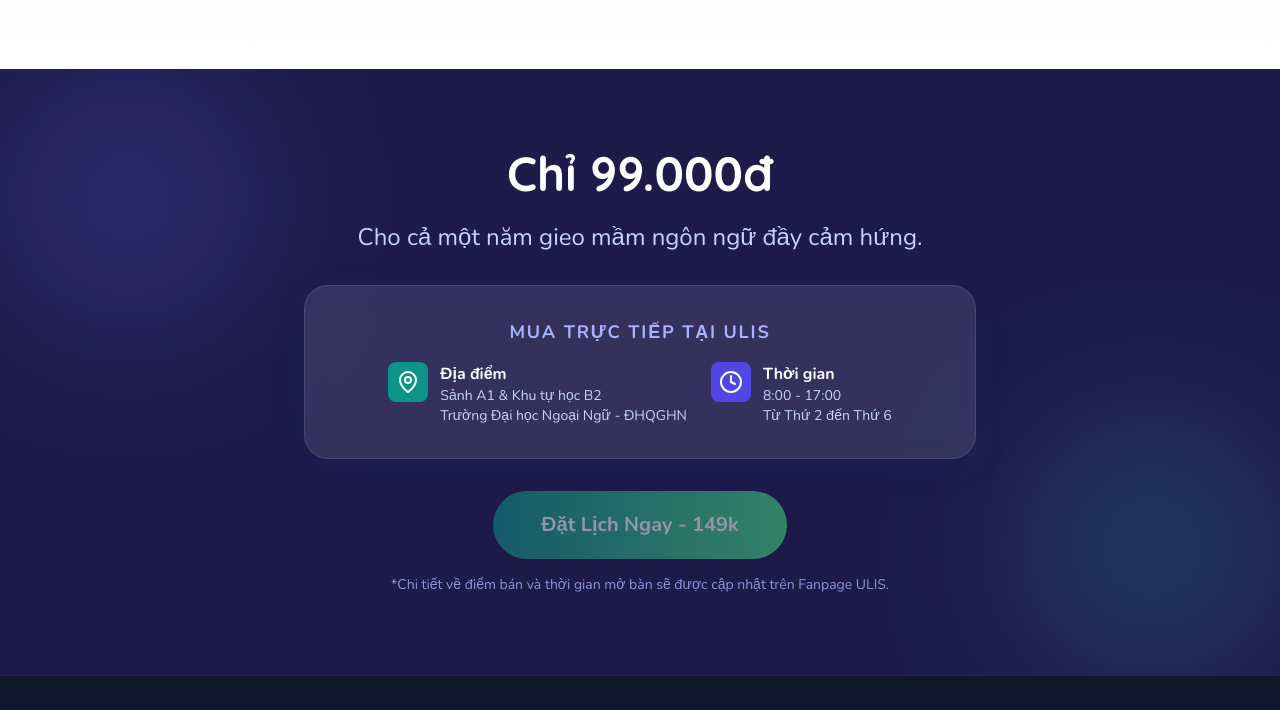
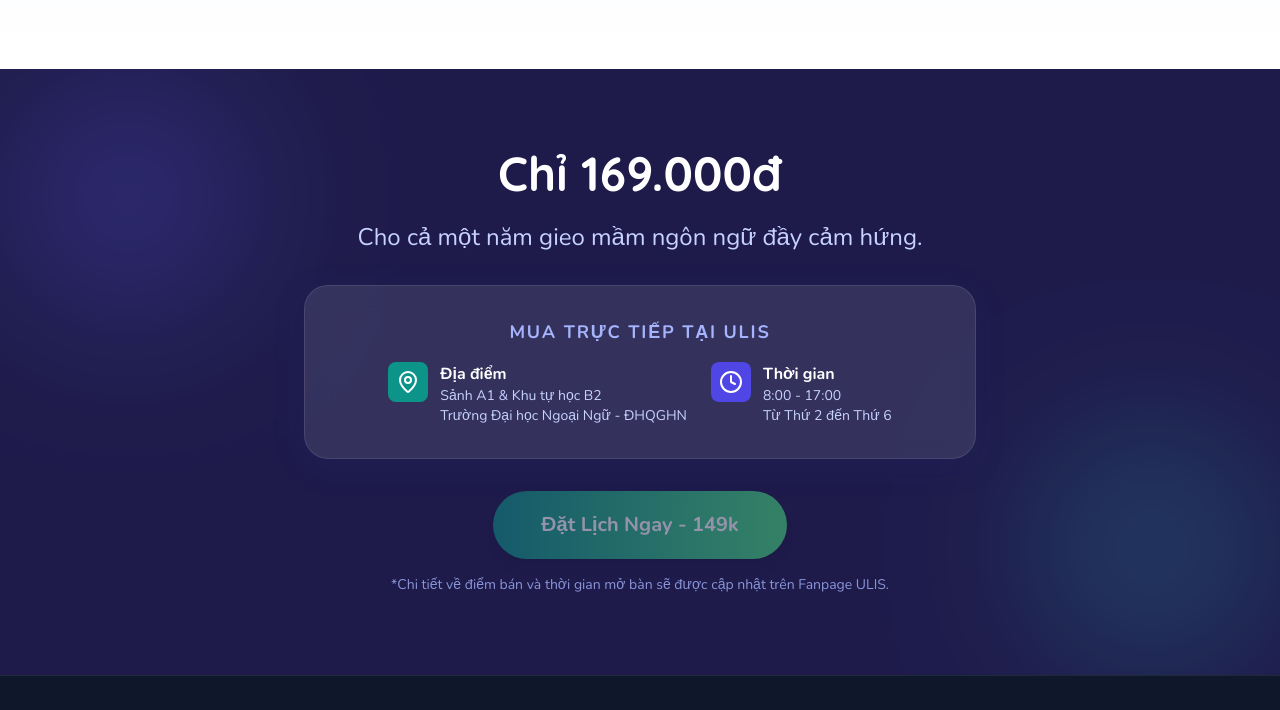
Before and after one commit to LeDucAnh22027152/ulisgarden, a plain HTML site: page index.html in a window 1280 px wide. Shown: the part 3256-3966 px from the top of the page. Drawn offline with nearby package versions, Linux system fonts and the light colour scheme.

Commit message:
Update price from 99.000đ to 169.000đ

```diff
--- a/index.html
+++ b/index.html
@@ -401,7 +401,7 @@
         <div class="absolute bottom-0 right-0 w-64 h-64 bg-ulis-secondary rounded-full mix-blend-screen filter blur-3xl opacity-20"></div>
 
         <div class="max-w-4xl mx-auto px-4 sm:px-6 lg:px-8 text-center relative z-10">
-            <h2 class="text-3xl md:text-5xl font-display font-bold mb-6">Chỉ 99.000đ</h2>
+            <h2 class="text-3xl md:text-5xl font-display font-bold mb-6">Chỉ 169.000đ</h2>
             <p class="text-xl md:text-2xl text-indigo-200 mb-8">Cho cả một năm gieo mầm ngôn ngữ đầy cảm hứng.</p>
 
             <div class="glass-card bg-white/10 p-8 rounded-3xl mb-8 border border-white/10 max-w-2xl mx-auto">
```
